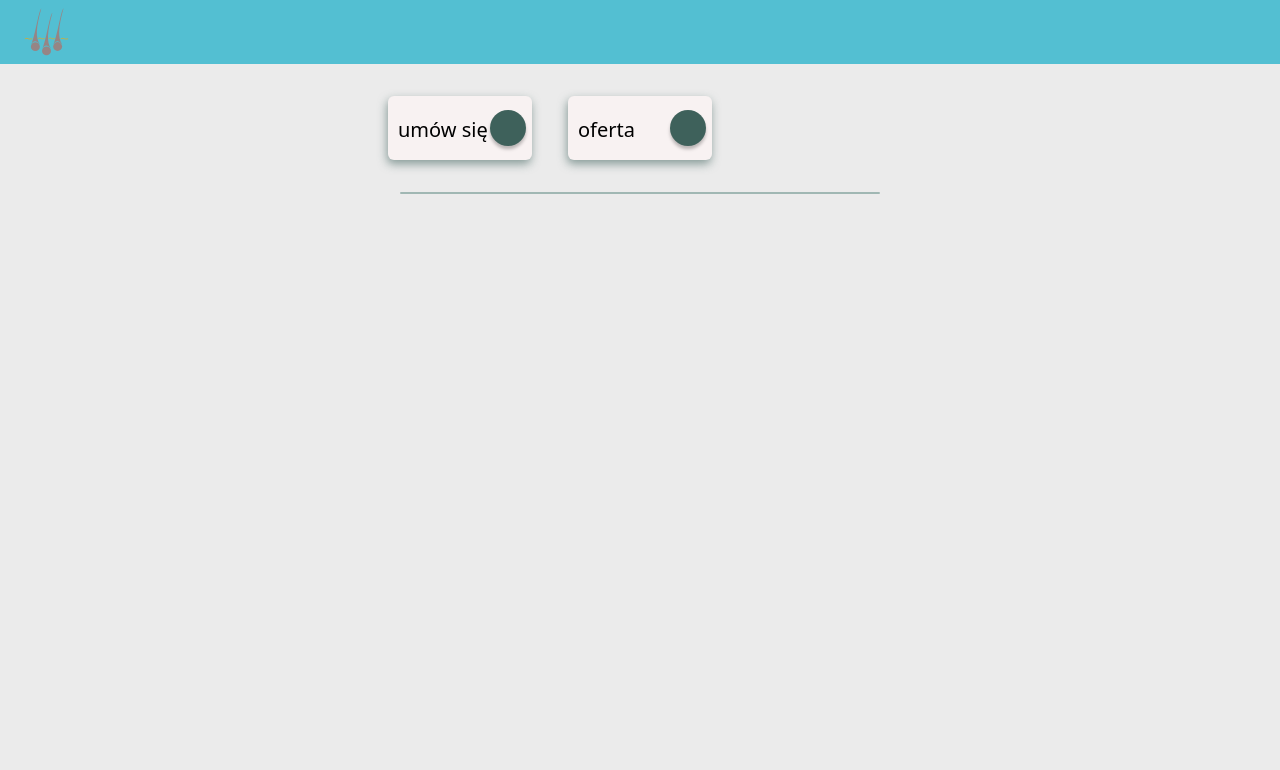
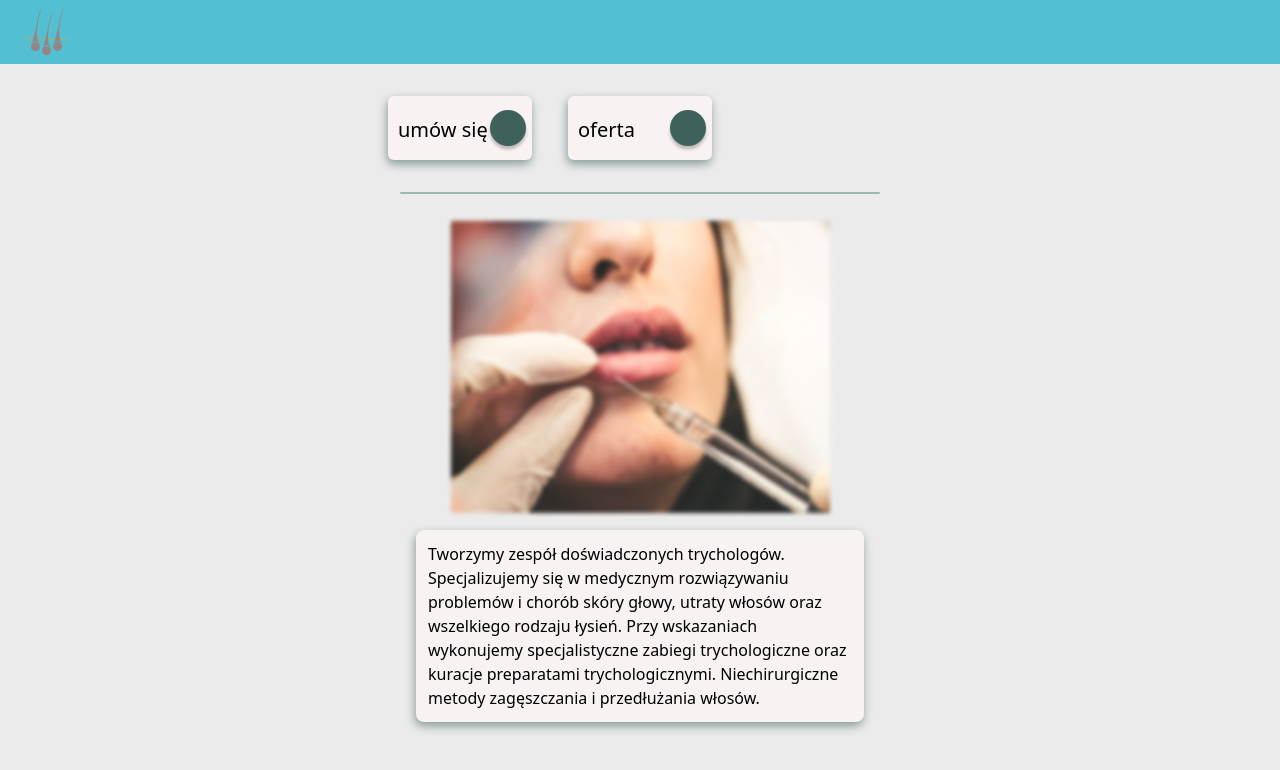
Before and after one commit to miloszczapla/BeautyStudio, a React (Create React App) app in the folder salon-client/: page / in a window 1280 px wide. Shown: the top 770 px of the page. Built offline with nearby package versions, Linux system fonts and the light colour scheme; some icons are missing.

Commit message:
Card Section added-landing page, company info

```diff
--- a/salon-client/src/components/CardSection.tsx
+++ b/salon-client/src/components/CardSection.tsx
@@ -1,5 +1,19 @@
+import images from '../helpclasses/getImageByKey';
+
 const CardSection = () => {
-  return <section></section>;
+  return (
+    <section className='flex flex-col items-center m-6 filter dark:brightness-75 transition duration-300 '>
+      <img src={images.landingImg} alt='landing' />
+      <p className='bg-secondaryvariant dark:bg-primarymain-dark shadow-main my-3 p-3 rounded-lg max-w-md'>
+        Tworzymy zespół doświadczonych trychologów. Specjalizujemy się w
+        medycznym rozwiązywaniu problemów i chorób skóry głowy, utraty włosów
+        oraz wszelkiego rodzaju łysień. Przy wskazaniach wykonujemy
+        specjalistyczne zabiegi trychologiczne oraz kuracje preparatami
+        trychologicznymi. Niechirurgiczne metody zagęszczania i przedłużania
+        włosów.
+      </p>
+    </section>
+  );
 };
 
 export default CardSection;
--- a/salon-client/src/components/NavBar.tsx
+++ b/salon-client/src/components/NavBar.tsx
@@ -9,7 +9,7 @@ const NavBar = () => {
   };
 
   return (
-    <nav className='flex flex-row justify-between items-center p-2 bg-contrast  dark:bg-contrast-dark'>
+    <nav className='flex flex-row justify-between items-center p-2 bg-contrast  dark:bg-contrast-dark transition duration-300'>
       <img src={images.hairicon} alt='firma' className='pl-4 h-12' />
 
       <div className='toggle' onClick={handleClick}>
--- a/salon-client/src/helpclasses/getImageByKey.tsx
+++ b/salon-client/src/helpclasses/getImageByKey.tsx
@@ -3,6 +3,7 @@ const images = {
   signup: 'mdi:account-edit',
   hamburger: 'heroicons-solid:menu-alt-3',
   hairicon: '/assets/images/hairicon.svg',
+  landingImg: '/assets/images/landingImg.png',
 };
 // const getImageByKey = (key: string) => {
 //   return images[key];
--- a/salon-client/src/index.css
+++ b/salon-client/src/index.css
@@ -3,11 +3,11 @@
 @tailwind utilities;
 
 body {
-  @apply bg-secondarymain dark:bg-primaryvariant-dark text-black  dark:text-darktext;
+  @apply bg-secondarymain dark:bg-primaryvariant-dark text-black  dark:text-darktext transition duration-300;
 }
 
 .svg-icon {
-  @apply dark:text-secondaryvariant-dark fill-current;
+  @apply dark:text-secondaryvariant-dark fill-current transition duration-300;
 }
 
 .section-links {
@@ -27,7 +27,7 @@ body {
 }
 
 .block-link {
-  @apply flex flex-row justify-between  w-36 h-16 items-center px-1.5 bg-secondaryvariant rounded-md dark:bg-primarymain-dark shadow-main dark:shadow-dark;
+  @apply flex flex-row justify-between  w-36 h-16 items-center px-1.5 bg-secondaryvariant rounded-md dark:bg-primarymain-dark shadow-main dark:shadow-dark transition duration-300;
 }
 .button-icon {
   @apply bg-primarymain rounded-full w-9 h-9 justify-center items-center flex dark:bg-contrast-dark text-2xl;
--- a/salon-client/tailwind.config.js
+++ b/salon-client/tailwind.config.js
@@ -52,6 +52,7 @@ module.exports = {
   variants: {
     extend: {
       boxShadow: ['dark'],
+      brightness: ['dark'],
     },
   },
   plugins: [],
```
Also changed, not shown: salon-client/public/assets/images/landingImg.png (added).
